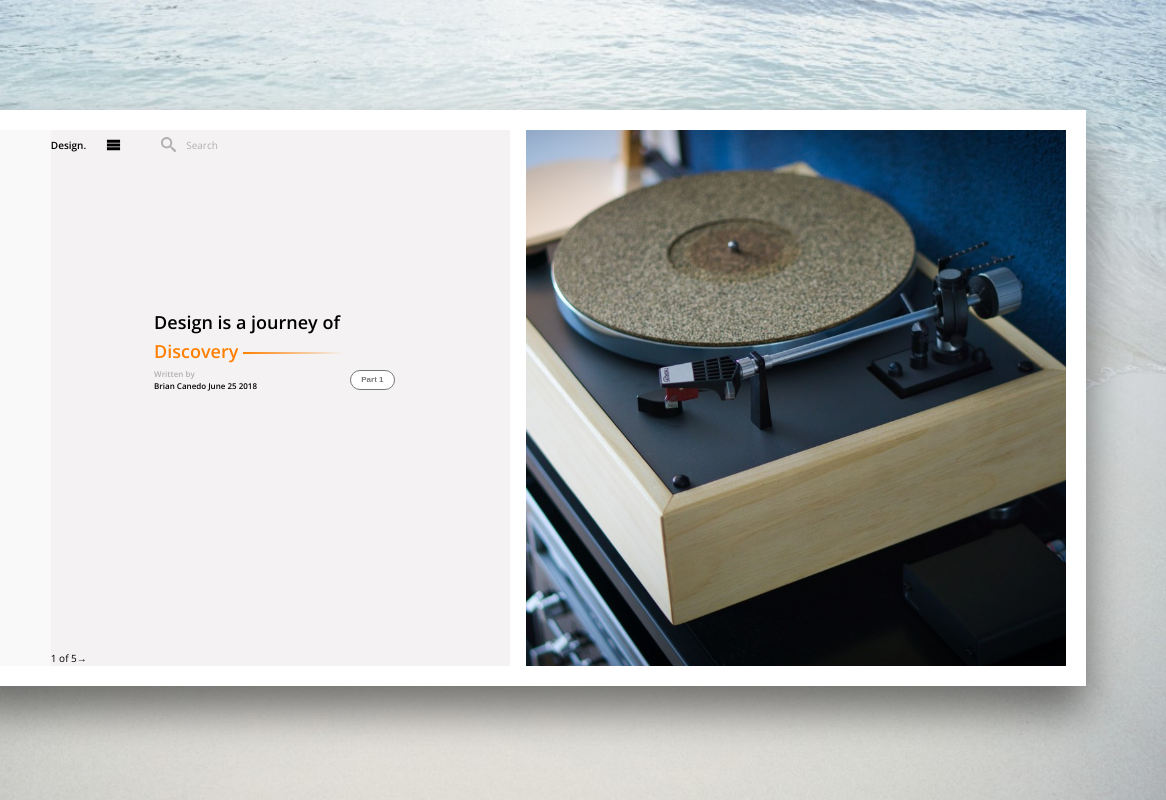
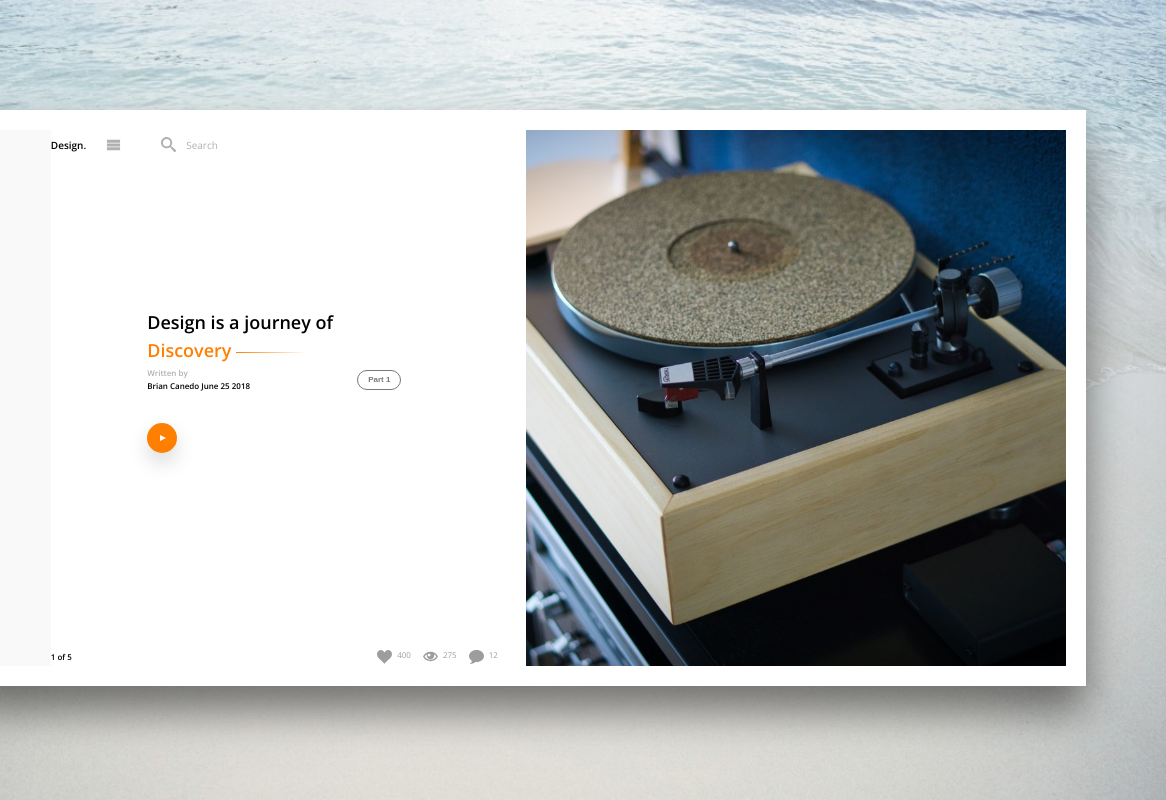
Before and after one commit to bcanedo4/SongAlbum, a website: page index.html in a window 1280 px wide. Shown: the full height of the page, 114-1280 px from the left. Drawn offline with nearby package versions, Linux system fonts and the light colour scheme.

Commit message:
Styled and positioned play btn, replaced span arrow with svg

```diff
--- a/index.html
+++ b/index.html
@@ -63,13 +63,39 @@
 
                         <button class="btn song__btn">Part 1</button>
                     </div>
-                    <div class="play__btn"></div>
+                    <figure>
+                        <button name="play" class="play__btn"></button>
+                    </figure>
                 </div>
+
                 <div class="song__ratings">
-                    <div class="song__order">1 of 5<span>→</span></div>
-                    <div class="song__favorites"></div>
-                    <div class="song__views"></div>
-                    <div class="song__comments"></div>
+                    <div class="song__order">1 of 5
+                        <svg class="footer__icon--black">
+                            <use xlink:href="img/sprite.svg#icon-arrow-right2"></use>
+                        </svg>
+                    </div>
+
+                    <div class="song__favorites">
+                        <svg class="footer__icon--grey">
+                            <use xlink:href="img/sprite.svg#icon-heart"></use>
+                        </svg>
+                    </div>
+                    <p class="icon__value">400</p>
+
+                    <div class="song__views">
+                        <svg class="footer__icon--grey">
+                            <use xlink:href="img/sprite.svg#icon-eye"></use>
+                        </svg>
+                    </div>
+                    <p class="icon__value">275</p>
+
+                    <div class="song__comments">
+                        <svg class="footer__icon--grey">
+                            <use xlink:href="img/sprite.svg#icon-bubble"></use>
+                        </svg>
+                    </div>
+                    <p class="icon__value">12</p>
+
                 </div>
             </main>
         </div>
--- a/sass/abstracts/_variables.scss
+++ b/sass/abstracts/_variables.scss
@@ -6,6 +6,7 @@
     --color-grey-dark-1: #333;
     --color-grey-dark-2: #777;
     --color-grey-dark-3: #B0B0B0;
+    --color-grey-dark-4: #9D9D9D;
 
     --color-orange: #FF7F00;
     --color-light-blue: #269FF2;
--- /dev/null
+++ b/sass/components/_play-button.scss
@@ -0,0 +1,28 @@
+figure {
+    display: -ms-flex;
+    display: -webkit-flex;
+    display: flex;
+  }
+
+  figure button[name="play"] {
+    width: 3rem;
+    height: 3rem;
+    background: var(--color-orange);
+    border: none;
+    border-radius: 100%;
+    margin-top: 3rem;
+    cursor: pointer;
+    box-shadow: 0 1rem 2rem rgba(#000, .15);
+
+  }
+
+  figure button[name="play"]::after {
+    content: '';
+    display: inline-block;
+    position: relative;
+    top: -1px;
+    left: 1px;
+    border-style: solid;
+    border-width: 3px 0 3px 6px;
+    border-color: transparent transparent transparent white;
+  }
--- a/sass/layout/_header.scss
+++ b/sass/layout/_header.scss
@@ -16,6 +16,7 @@
 .nav__icon {
     width: 1.5rem;
     height: 1.5rem;
+    fill: var(--color-grey-dark-3);
 }
 
 .search-bar__icon {
--- a/sass/layout/_song.scss
+++ b/sass/layout/_song.scss
@@ -1,5 +1,5 @@
 .song {
-    background-color: var(--color-grey-light-2);
+    background-color: #fff;
 
     flex: 0 0 85%;
 
@@ -11,7 +11,7 @@
         flex: 2;
         align-self: center;
         flex-wrap: wrap;
-        width: 55%;
+        width: 58%;
         font-weight: 600;
     }
 
@@ -21,9 +21,9 @@
 
         &--line {
             display: inline-block;
-            padding-top: 2px;
+            padding-top: 1px;
             background: linear-gradient(to right, rgba(255,127,0,1), rgba(255,0,0,0));
-            width: 10rem;
+            width: 7rem;
             margin-bottom: .4rem;
         }
     }
@@ -37,6 +37,16 @@
         align-self: center;
         line-height: 1.8rem;
         margin-right: 1.2rem;
+    }
+
+    &__ratings {
+        display: flex;
+    }
+
+    &__order {
+        font-weight: 600;
+        font-size: $font-small;
+        margin-right: auto;
     }
 }
 
@@ -55,6 +65,28 @@
             font-size: $font-small;
         }
     }
+}
 
+.footer__icon {
 
+    &--black {
+        margin-bottom: -.4rem;
+        width: 1.5rem;
+        height: 1.5rem;
+        fill: #000;
+    }
+
+    &--grey {
+        margin-bottom: -.2rem;
+        margin-right: .5rem;
+        width: 1.5rem;
+        height: 1.5rem;
+        fill: var(--color-grey-dark-4);
+    }
 }
+
+.icon__value {
+    font-size: $font-small;
+    margin-right: 1.2rem;
+    color: var(--color-grey-dark-4);
+}
--- a/sass/main.scss
+++ b/sass/main.scss
@@ -5,6 +5,7 @@
 @import "base/base";
 
 @import "components/button";
+@import "components/play-button";
 
 @import "layout/header";
 @import "layout/layout";
```
Also changed, not shown: css/style.css, img/SVG/arrow-right2.svg (added), img/sprite.svg.
